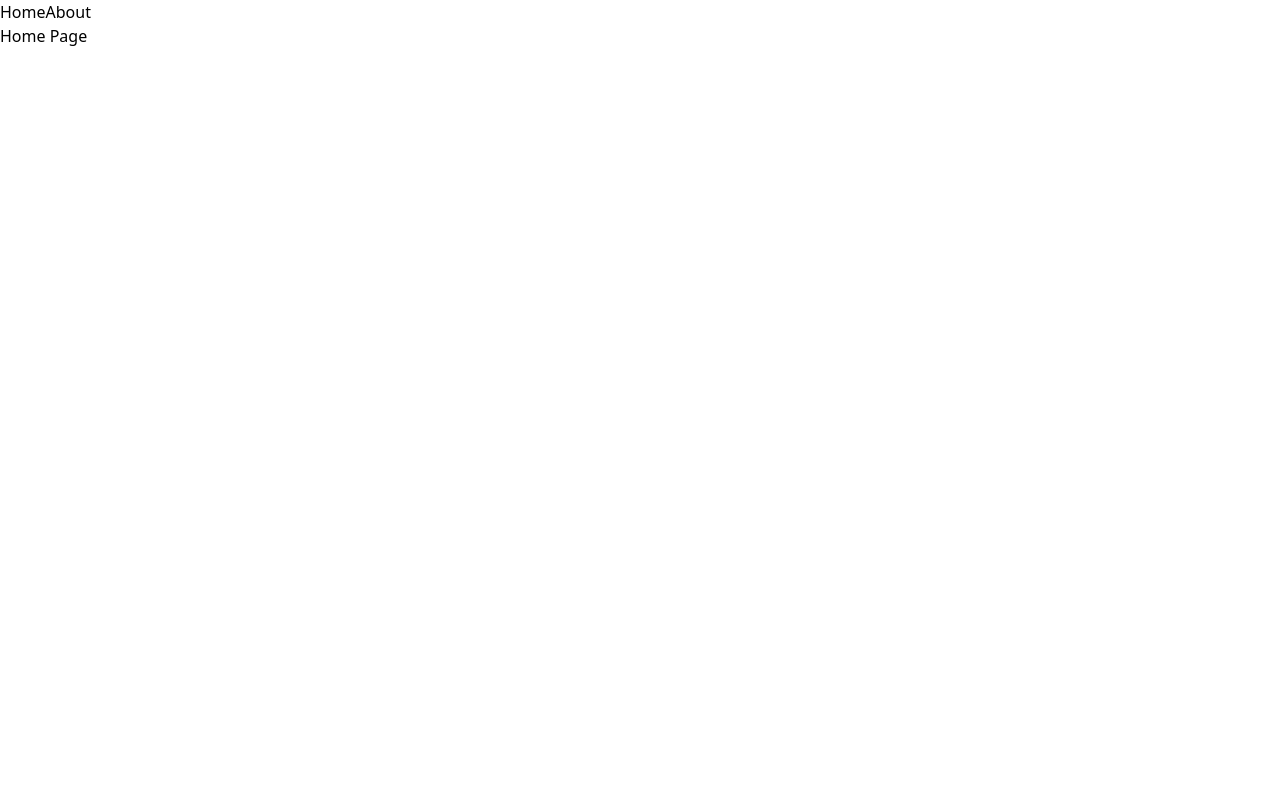
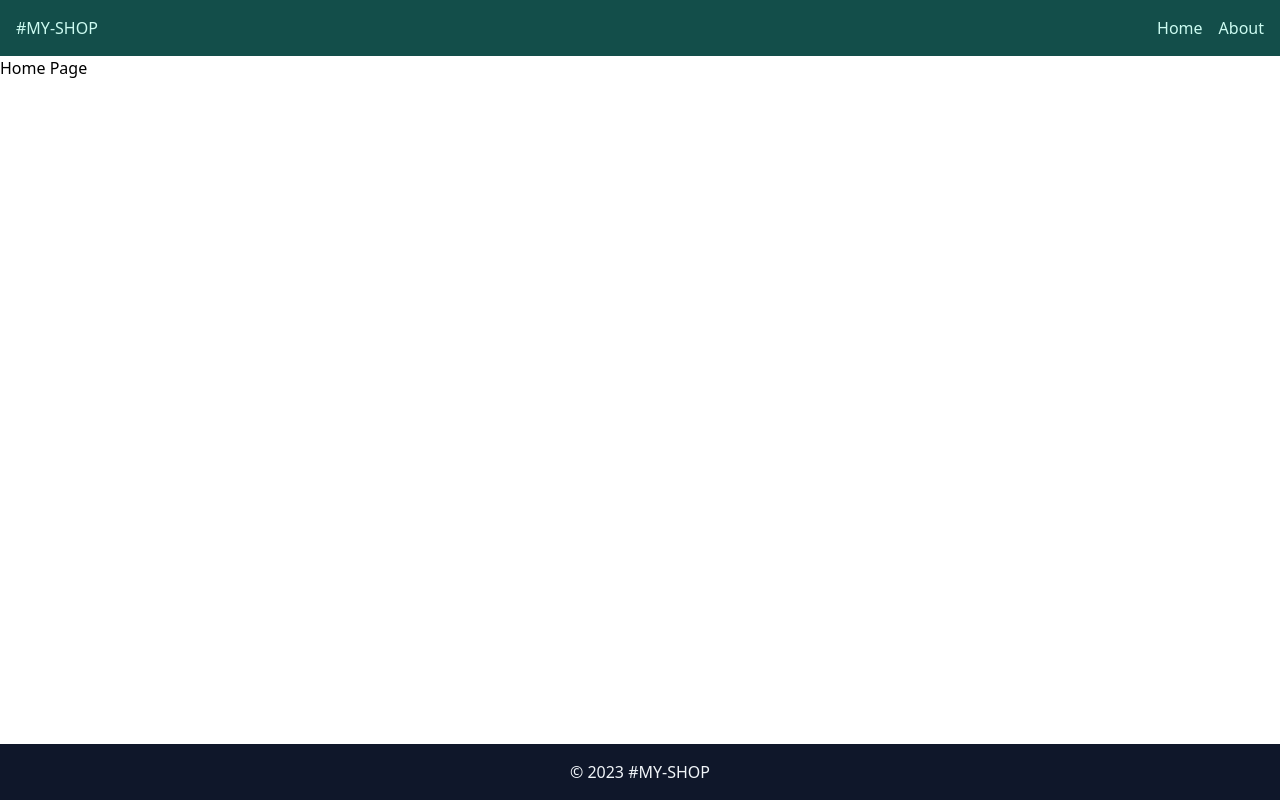
Before and after one commit to tatasadi/react-router-tutorial, a React (Vite) app: page / in a window 1280 px wide. Built offline with nearby package versions, Linux system fonts and the light colour scheme.

Commit message:
add header & footer

```diff
--- /dev/null
+++ b/src/components/Footer.jsx
@@ -0,0 +1,9 @@
+import React from "react"
+
+export default function Footer() {
+  return (
+    <footer className="p-4 bg-slate-900 text-slate-100 mt-auto text-center">
+      &#169; {new Date().getFullYear()} #MY-SHOP
+    </footer>
+  )
+}
--- a/src/components/Header.jsx
+++ b/src/components/Header.jsx
@@ -3,8 +3,9 @@ import { NavLink } from "react-router-dom"
 
 export default function Header() {
   return (
-    <header>
-      <nav>
+    <header className="bg-teal-900 text-teal-100 p-4 flex justify-between">
+      <h1>#MY-SHOP</h1>
+      <nav className="flex gap-4">
         <NavLink to=".">Home</NavLink>
         <NavLink to="about">About</NavLink>
       </nav>
--- a/src/components/Layout.jsx
+++ b/src/components/Layout.jsx
@@ -1,12 +1,14 @@
 import React from "react"
 import { NavLink, Outlet } from "react-router-dom"
+import Footer from "./Footer"
 import Header from "./Header"
 
 export default function Layout() {
   return (
-    <>
+    <div className="flex flex-col h-screen">
       <Header />
       <Outlet />
-    </>
+      <Footer />
+    </div>
   )
 }
```
